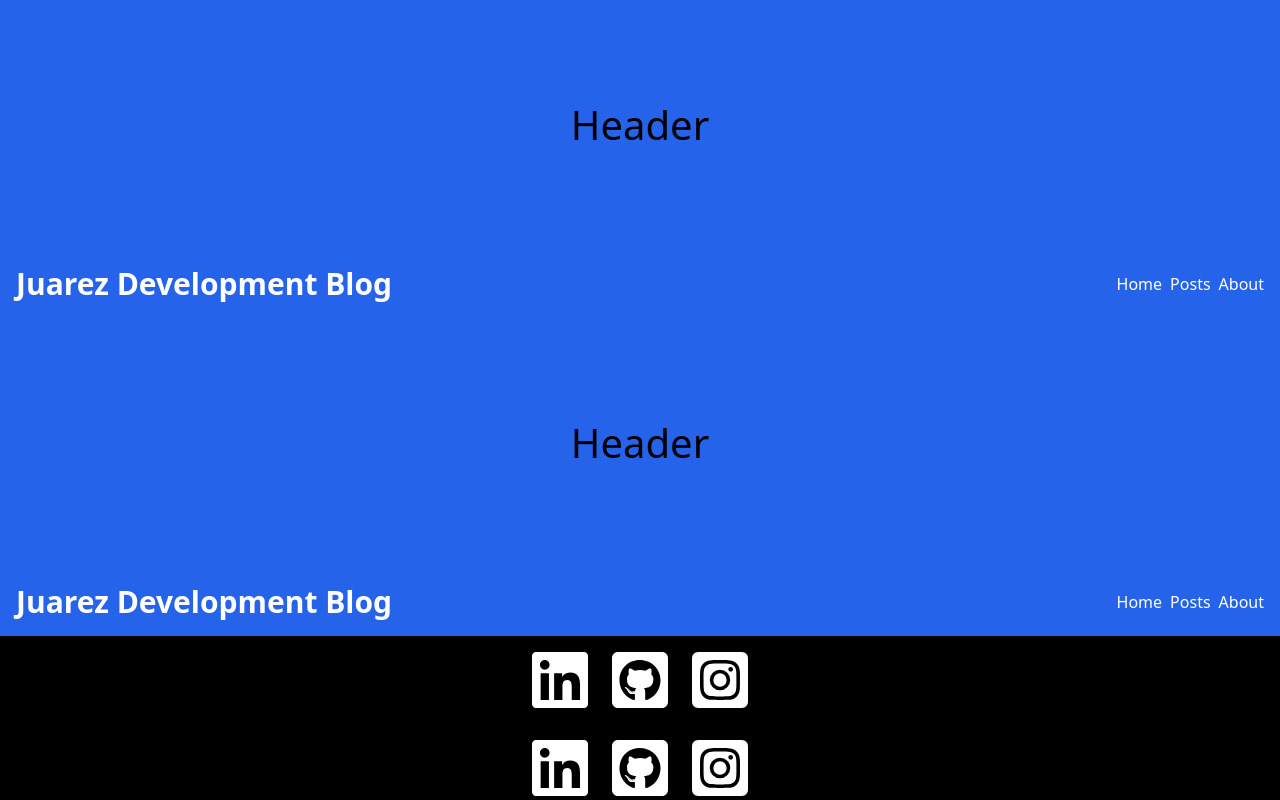
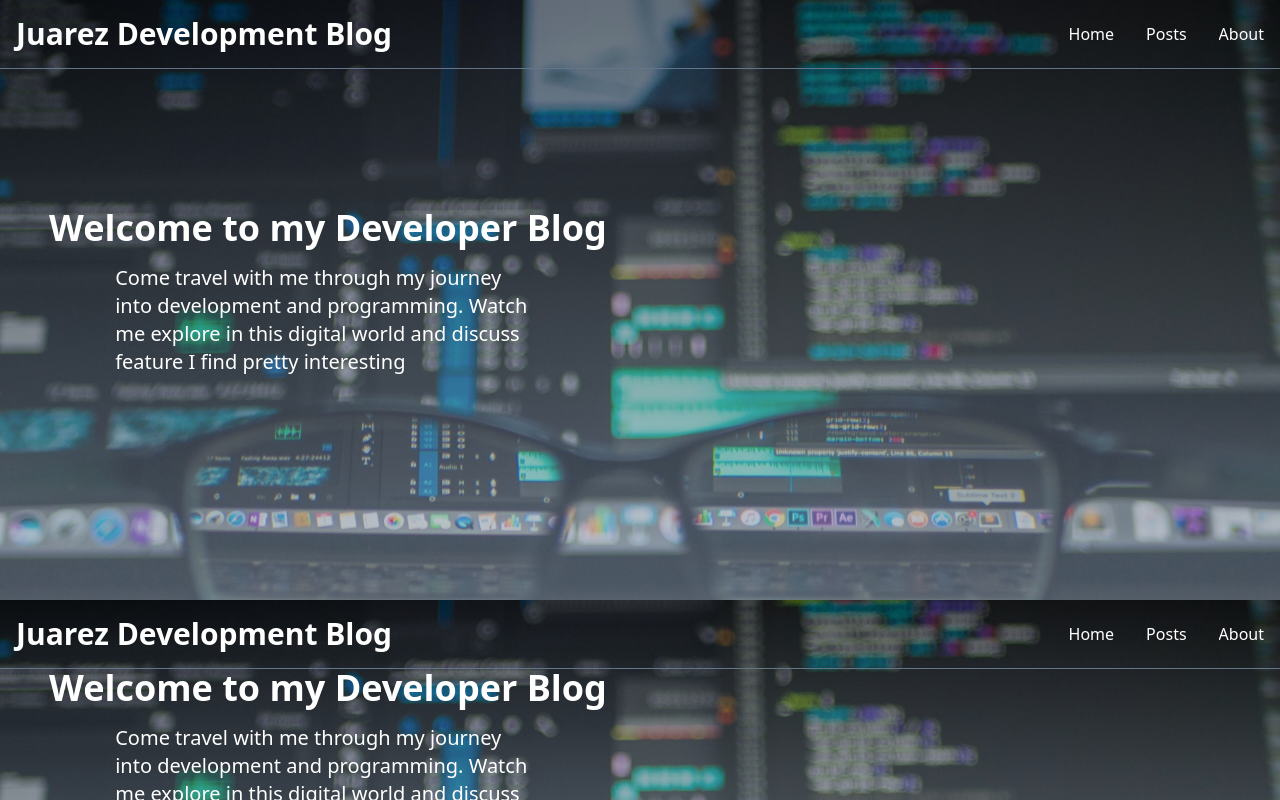
Before and after one commit to juarezv90/blogsitefirebase, a Next.js app: page /Layout in a window 1280 px wide. Shown: the top 800 px of the page. Built offline with nearby package versions, Linux system fonts and the light colour scheme.

Commit message:
updates to header and nav css

```diff
--- a/components/Footer.js
+++ b/components/Footer.js
@@ -3,10 +3,10 @@ import {FaGithubSquare, FaInstagramSquare, FaLinkedin} from 'react-icons/fa'
 
 const Footer = () => {
   return (
-    <div className='bg-black text-white mt-auto flex justify-center items-center py-3 gap-2 md:gap-4'>
-      <FaLinkedin className='w-[3rem] h-[3rem] md:w-[4rem] md:h-[4rem]'/>
-      <FaGithubSquare className='w-[3rem] h-[3rem] md:w-[4rem] md:h-[4rem]'/>
-      <FaInstagramSquare className='w-[3rem] h-[3rem] md:w-[4rem] md:h-[4rem]'/>
+    <div className='bg-slate-800 text-white mt-auto flex justify-center items-center py-3 gap-2 md:gap-4 text-[3rem]'>
+      <FaLinkedin />
+      <FaGithubSquare />
+      <FaInstagramSquare />
     </div>
   )
 }
--- a/components/Header.js
+++ b/components/Header.js
@@ -1,9 +1,29 @@
-import React from 'react'
+import Image from "next/image";
+import React from "react";
 
 const Header = () => {
   return (
-    <div className='w-full h-[200px] md:h-[250px] duration-300  bg-blue-600 flex justify-center items-center'><h1 className='text-[40px]'>Header</h1></div>
-  )
-}
+    <div className="w-full h-[400px] md:h-[600px] duration-300 relative grid p-4">
+      <Image
+        src={"/assets/header.jpg"}
+        fill
+        className="object-cover object-center absolute top-0 left-0"
+      />
+      <div className="absolute top-0 left-0 w-full h-full from-black to-slate-400 bg-gradient-to-b opacity-50"></div>
+      <div className="w-full h-full z-50 grid md:grid-cols-2 content-center text-white">
+        <div className="flex flex-col justify-center items-center">
+          <h1 className="text-3xl md:text-4xl font-bold">
+            Welcome to my Developer Blog
+          </h1>
+          <p className="p-4 w-[40ch] md:text-xl">
+            Come travel with me through my journey into development and
+            programming. Watch me explore in this digital world and discuss
+            feature I find pretty interesting
+          </p>
+        </div>
+      </div>
+    </div>
+  );
+};
 
-export default Header
+export default Header;
--- a/components/NavBar.js
+++ b/components/NavBar.js
@@ -1,18 +1,55 @@
-import Link from 'next/link'
-import React from 'react'
+import Link from "next/link";
+import React, { useEffect, useState } from "react";
 
 const NavBar = () => {
+  const [navBar, setNavBar] = useState(false);
+
+  const handleScroll = () => {
+    const state = window.scrollY;
+    state > 90 ? setNavBar(true) : setNavBar(false);
+  };
+
+  useEffect(() => {
+    window.addEventListener("scroll", handleScroll);
+    return () => {
+      window.removeEventListener("scroll", handleScroll);
+    };
+  }, []);
+
   return (
-    <nav className='w-full bg-blue-600 relative top-0 left-0 p-4 flex justify-stretch items-center text-white'>
-      <h1 className='font-bold text-3xl md:hidden'>JDB</h1>
-      <h1 className='font-bold hidden md:inline-flex md:text-3xl'>Juarez Development Blog</h1>
-      <ul className='flex gap-2 ml-auto'>
-        <Link href="/">Home</Link>
-        <Link href="/">Posts</Link>
-        <Link href="/">About</Link>
+    <nav
+      className={
+        navBar
+          ? "w-full top-0 left-0 p-2 md:p-4 flex justify-stretch items-center text-white border-b border-slate-500 z-[100] fixed bg-slate-500 duration-300"
+          : "w-full top-0 left-0 p-2 md:p-4 flex justify-stretch items-center text-white border-b border-slate-500 z-[100] absolute duration-300"
+      }
+    >
+      <h1 className="font-bold text-3xl md:hidden">JDB</h1>
+      <h1 className="font-bold hidden md:inline-flex md:text-3xl">
+        Juarez Development Blog
+      </h1>
+      <ul className="flex gap-4 md:gap-8 ml-auto">
+        <Link
+          href="/"
+          className="relative overflow-hidden after:absolute after:border-b after:w-full after:h-full after:top-0 after:left-0 after:translate-x-[-110%] after:hover:translate-x-[0%] after:duration-300"
+        >
+          Home
+        </Link>
+        <Link
+          href="/"
+          className="relative overflow-hidden after:absolute after:border-b after:w-full after:h-full after:top-0 after:left-0 after:translate-x-[-110%] after:hover:translate-x-[0%] after:duration-300"
+        >
+          Posts
+        </Link>
+        <Link
+          href="/"
+          className="relative overflow-hidden after:absolute after:border-b after:w-full after:h-full after:top-0 after:left-0 after:translate-x-[-110%] after:hover:translate-x-[0%] after:duration-300"
+        >
+          About
+        </Link>
       </ul>
     </nav>
-  )
-}
+  );
+};
 
-export default NavBar
+export default NavBar;
--- a/src/pages/Layout.js
+++ b/src/pages/Layout.js
@@ -1,4 +1,4 @@
-import Footer  from "@components/Footer";
+import Footer from "@components/Footer";
 import Header from "@components/Header";
 import NavBar from "@components/NavBar";
 
@@ -7,12 +7,12 @@ import React from "react";
 const Layout = ({ children }) => {
   return (
     <>
-      <div className="w-full max-w-[1280px] mx-auto flex flex-col">
-        <Header />
-        <NavBar />
+      <NavBar />
+      <Header />
+      <div className="w-full h-screen max-w-[1280px] mx-auto flex flex-col relative" id="main">
         {children}
-        <Footer />
       </div>
+      <Footer />
     </>
   );
 };
```
Also changed, not shown: public/assets/header.jpg (added), public/assets/profile.webp (added).
